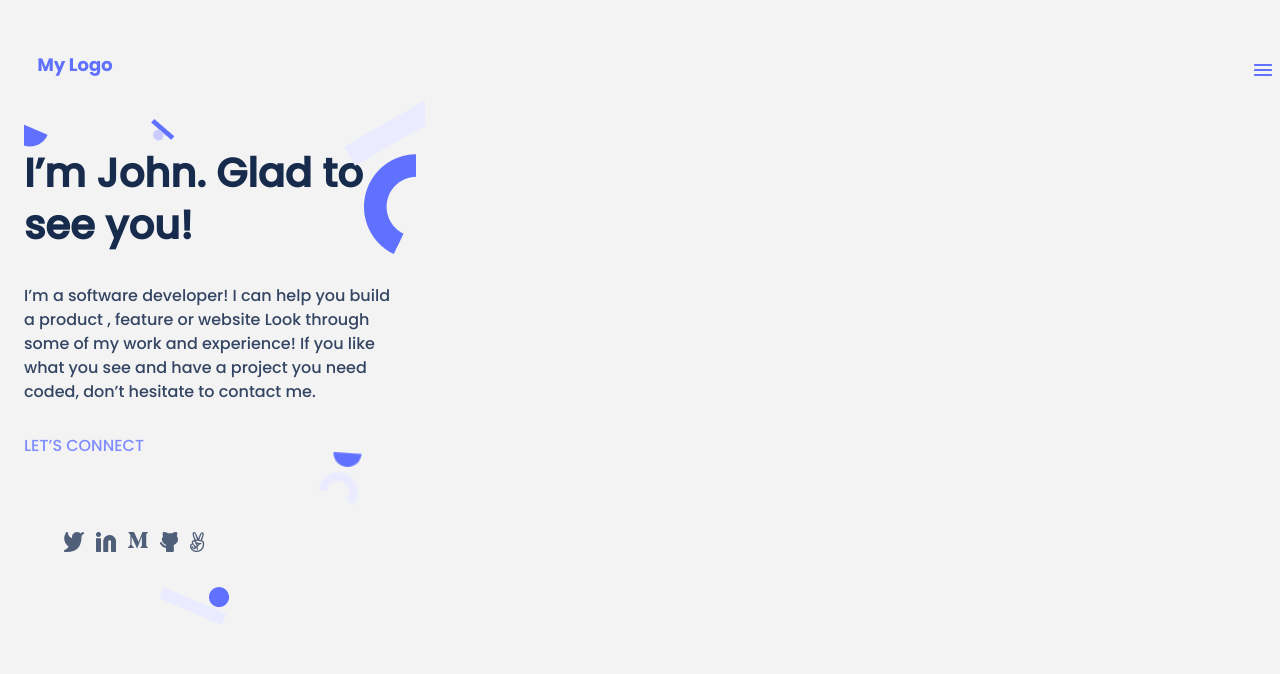
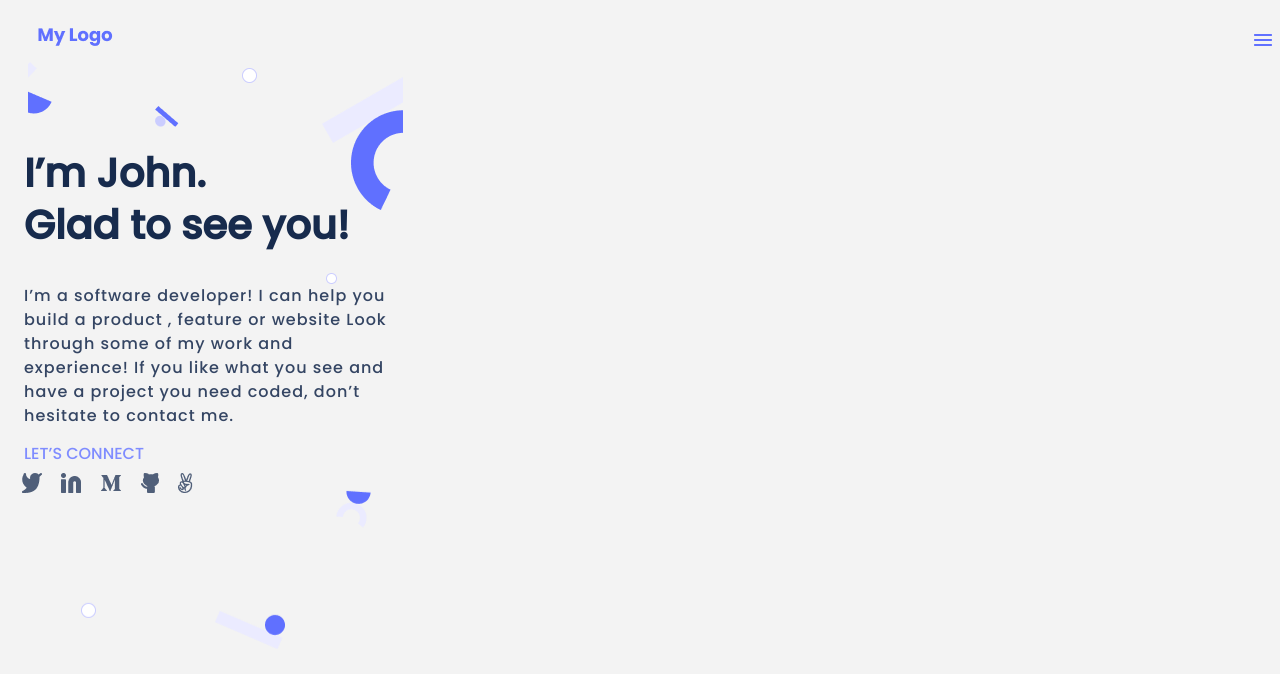
Before and after one commit to maths29/setup-and-mobile-first, a website: page index.html in a window 1280 px wide. Drawn offline with Linux system fonts and the light colour scheme.

Commit message:
Update index.html and style.css

```diff
--- a/index.html
+++ b/index.html
@@ -16,50 +16,30 @@
 
                 <nav>
 
-               <img src="img/union.png">
+               <img src="img/Union.png">
 
         </nav>
 
     </header>
     <section class="head-text">
-        <img class="img1" src="img/Ellipse 11.png">
-        <img class="img2" src="img/Rectangle 7.png">
-        <img class="img3" src="img/Ellipse 3.png">
-        <img class="img4" src="img/Ellipse 5.png">
-        <img class="img5" src="img/Rectangle 4.png">
-<h1>I’m John.
+
+        <div id="img"></div>
+<h1>I’m John.<br>
     Glad to see you!</h1>
-    <p>I’m a software developer! I can help you build a product , feature or website Look through some of my work and experience! If you like what you see and have a project you need coded, don’t hesitate to contact me.</p>
+    <p class="headTest-p">I’m a software developer! I can help you build a product , feature or website Look through some of my work and experience! If you like what you see and have a project you need coded, don’t hesitate to contact me.</p>
 
     <div class="text-bottom">
 
-
         <div class="rectangle-item">
             <h2>LET’S CONNECT</h2>
-            <img src="img/Ellipse 12.png" alt="">
-            </div>
-            <img class="dimg" src="imG/Ellipse 13.png" alt="">
+        </div>
 
         <ul class="text-bottom2">
-           <li>
-        <a href="#"><img class="social" src="img/Vector.png"></a>
-        </li>
-        <li>
-        <a href="#"><img class="social" src="img/Linkedin icon.png"></a>
-        </li>
-        <li>
-        <a href="#"><img class="social" src="img/Vector2.png"></a>
-        </li>
-        <li>
-        <a href="#"><img class="social" src="img/Vector3.png"></a>
-       </li>
-       <li>
-        <a href="#"><img class="social" src="img/Vector4.png"></a>
-       </li>
+            <li>
+           <a href="#"><img class="social" src="img/social media icons.png"></a>
+          </li>
+        </ul>
 
-    </ul>
-    <img class="img8" src="img/Rectangle 5.png">
-    <img class="img7" src="img/Ellipse 4.png">
 
 
     <div class="rectangle">
@@ -69,8 +49,5 @@
     </div>
 </section>
 
-
-
-
 </body>
 </html>
--- a/main.css
+++ b/main.css
@@ -14,7 +14,7 @@
   display: flex;
   justify-content: space-between;
   width: 100vw;
-  margin-top: 50px;
+  margin-top: 20px;
 }
 
 .active {
@@ -50,47 +50,16 @@
   font-size: 16px;
   color: #344563;
   line-height: 24px;
+  letter-spacing: 1px;
 }
 
-.img1 {
+#img {
   position: absolute;
-  top: 5px;
-}
-
-.img2 {
-  position: absolute;
-  top: 5px;
-  left: 127px;
-}
-
-.img3 {
-  position: absolute;
-  top: 40px;
-  left: 340px;
-}
-
-.img4 {
-  position: absolute;
-  top: 15px;
-  left: 129px;
-}
-
-.img5 {
-  position: absolute;
-  top: -15px;
-  left: 320px;
-}
-
-.img8 {
-  position: absolute;
-  top: 0 px;
-  left: 135px;
-}
-
-.img7 {
-  position: absolute;
-  top: 0 px;
-  left: 185px;
+  width: 397px;
+  height: 587.15px;
+  left: 4px;
+  top: -52px;
+  background: url(img/header-shapes\ mobile.png) no-repeat;
 }
 
 .text-bottom2 li {
@@ -102,36 +71,22 @@
   font-weight: 500;
   color: #7f8cff;
   line-height: 24px;
+  margin-top: -2px;
 }
 
 .text-bottom2 {
   display: flex;
-  left: 65px;
-}
-
-.text-bottom2 ul {
-  left: -60px;
+  align-items: flex-start;
+  margin-left: -12px;
+  margin-top: -10px;
 }
 
 .social {
   padding: 12px;
-  margin-left: -12px;
+  margin-left: -42px;
   margin-top: -9px;
 }
 
 .rectangle-item {
   display: flex;
 }
-
-.rectangle-item img {
-  height: 15px;
-  float: right;
-  margin-top: 32px;
-  margin-left: 189px;
-}
-
-.dimg {
-  height: 35px;
-  width: 40px;
-  margin-left: 294px;
-}
```
Also changed, not shown: img/header-shapes mobile.png (added), img/social media icons.png (added).
